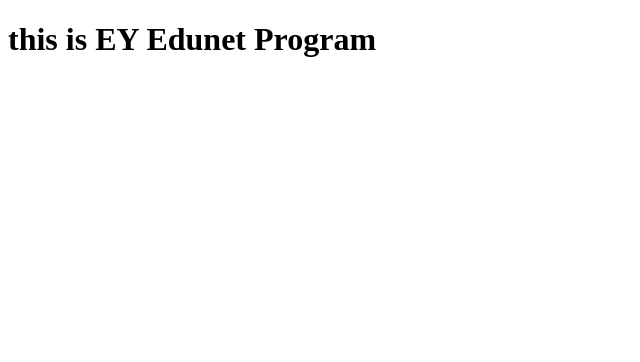
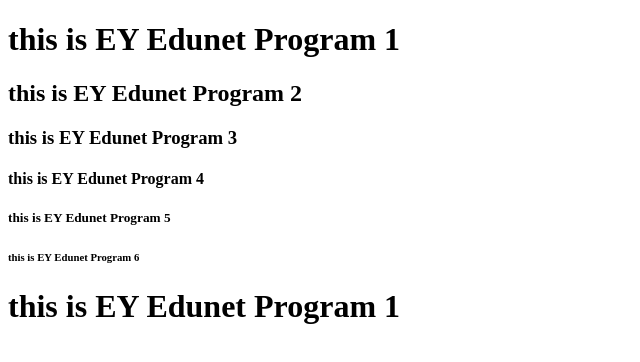
Before and after one commit to sreejakekkerla-sketch/html, a plain HTML site: page index.html in a window 1280 px wide. Shown: the whole page, without its empty margins (0-640 px from the left). Drawn offline with Linux system fonts and the light colour scheme.

Commit message:
header tag demo

```diff
--- a/index.html
+++ b/index.html
@@ -6,6 +6,12 @@
     <title>HTML UNIT2</title>
 </head>
 <body>
- <h1>this is EY Edunet Program</h1>
+ <h1>this is EY Edunet Program 1</h1>
+ <h2>this is EY Edunet Program 2</h2>
+ <h3>this is EY Edunet Program 3</h3>
+ <h4>this is EY Edunet Program 4</h4>
+ <h5>this is EY Edunet Program 5</h5>
+ <h6>this is EY Edunet Program 6</h6>
+ <h1>this is EY Edunet Program 1</h1>
 </body>
 </html>
```
